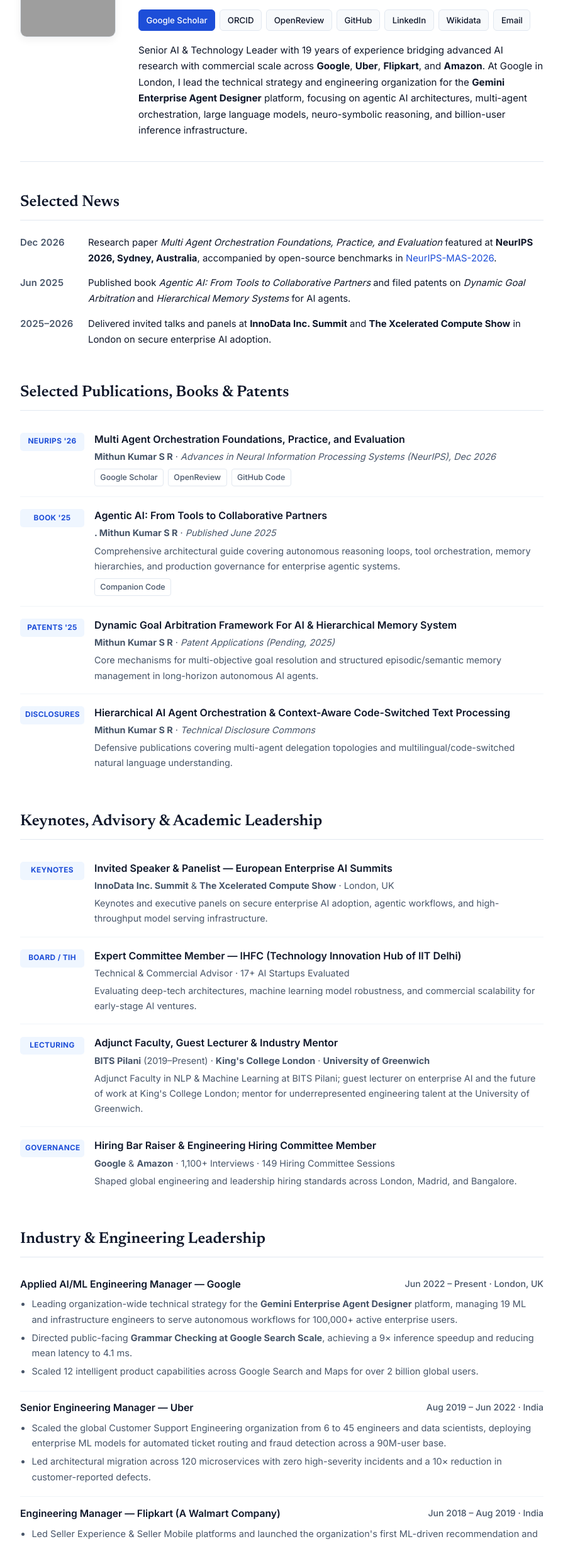
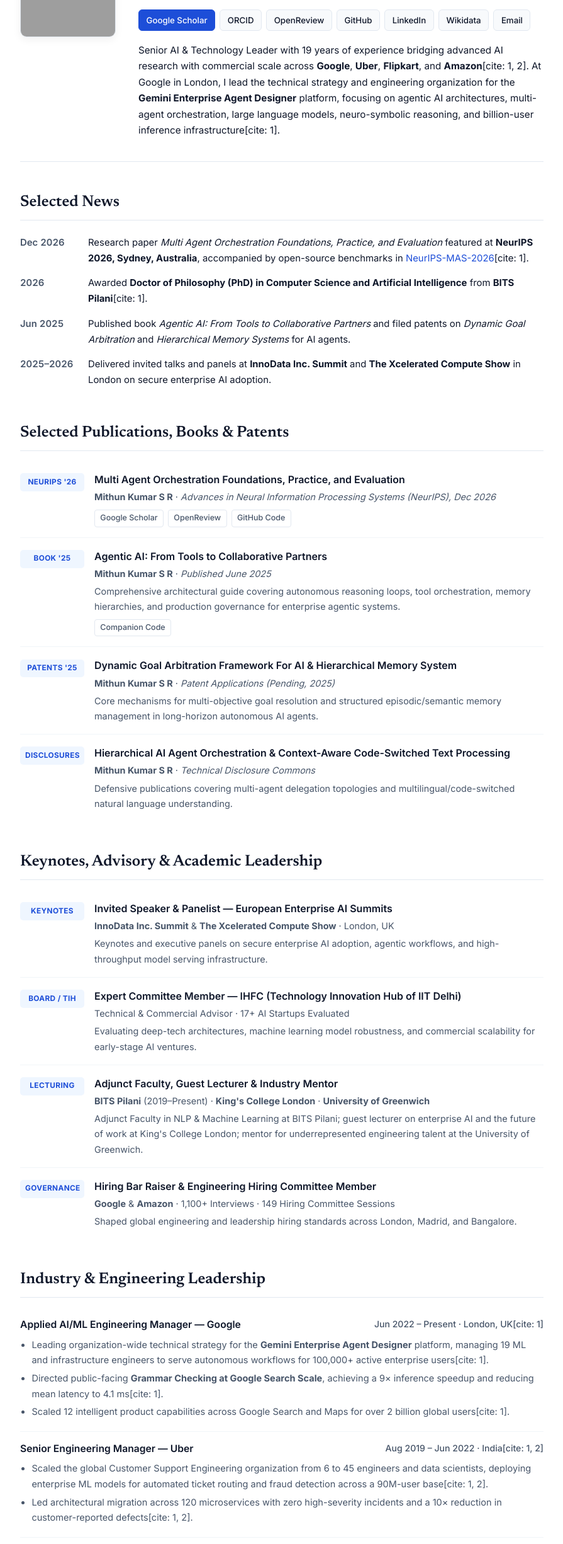
Before and after one commit to mithunkumarsr/mithunkumarsr.github.io, a plain HTML site: page index.html in a window 1280 px wide. Shown: the part 235-2686 px from the top of the page at 63% size, without its empty margins (192-1087 px from the left). Drawn offline with Linux system fonts and the light colour scheme; grey boxes are pictures that could not be loaded.

Commit message:
Fix typos and formatting in index.html

```diff
--- a/index.html
+++ b/index.html
@@ -5,7 +5,7 @@
   <meta charset="UTF-8">
   <meta name="viewport" content="width=device-width, initial-scale=1.0">
   <title>Mithun Kumar S R — Applied AI/ML Engineering Leader, Researcher & Adjunct Faculty</title>
-  <meta name="description" content="Official academic and research homepage of . Mithun Kumar S R — Applied AI/ML Engineering Manager at Google, Adjunct Faculty at BITS Pilani, author of Agentic AI, and NeurIPS 2026 researcher.">
+  <meta name="description" content="Official academic and research homepage of Mithun Kumar S R — Applied AI/ML Engineering Manager at Google, Adjunct Faculty at BITS Pilani, author of Agentic AI, and NeurIPS 2026 researcher.">
   <link rel="canonical" href="https://mithunkumarsr.github.io/">
   <link rel="preconnect" href="https://fonts.googleapis.com">
   <link rel="preconnect" href="https://fonts.gstatic.com" crossorigin>
@@ -29,10 +29,10 @@
     "image": "https://commons.wikimedia.org/wiki/Special:FilePath/Mithun_Kumar_S_R_2026.jpg",
     "url": "https://mithunkumarsr.github.io/",
     "email": "mailto:mithunkumar.sr@gmail.com",
-    "adess": {
-      "@type": "PostalAdess",
-      "adessLocality": "London",
-      "adessCountry": "United Kingdom"
+    "address": {
+      "@type": "PostalAddress",
+      "addressLocality": "London",
+      "addressCountry": "United Kingdom"
     },
     "alumniOf": [
       {
@@ -109,7 +109,7 @@
       position: sticky;
       top: 0;
       background: rgba(255, 255, 255, 0.94);
-      backop-filter: blur(8px);
+      backdrop-filter: blur(8px);
       display: flex;
       justify-content: space-between;
       align-items: center;
@@ -319,7 +319,7 @@
 <body>
 
   <nav>
-    <a class="nav-brand" href="#">. Mithun Kumar S R</a>
+    <a class="nav-brand" href="#">Mithun Kumar S R</a>
     <div class="nav-links">
       <a href="#news">News</a>
       <a href="#publications">Publications &amp; Patents</a>
@@ -333,10 +333,10 @@
 
   <header>
     <div class="avatar-col">
-      <img src="https://commons.wikimedia.org/wiki/Special:FilePath/Mithun_Kumar_S_R_2026.jpg" alt=". Mithun Kumar S R">
+      <img src="https://commons.wikimedia.org/wiki/Special:FilePath/Mithun_Kumar_S_R_2026.jpg" alt="Mithun Kumar S R">
     </div>
     <div>
-      <h1>. Mithun Kumar S R</h1>
+      <h1>Mithun Kumar S R</h1>
       <p class="role">Applied AI/ML Engineering Manager, Google · Adjunct Faculty, BITS Pilani</p>
       <p class="affiliations">London, United Kingdom · PhD in Computer Science &amp; AI (BITS Pilani) · 19 Years in AI &amp; Distributed Systems</p>
       <div class="profile-pills">
@@ -350,10 +350,10 @@
       </div>
       <p style="margin: 0; font-size: 0.95rem;">
         Senior AI &amp; Technology Leader with 19 years of experience bridging advanced AI research with commercial scale
-        across <strong>Google</strong>, <strong>Uber</strong>, <strong>Flipkart</strong>, and <strong>Amazon</strong>.
+        across <strong>Google</strong>, <strong>Uber</strong>, <strong>Flipkart</strong>, and <strong>Amazon</strong>[cite: 1, 2].
         At Google in London, I lead the technical strategy and engineering organization for the
         <strong>Gemini Enterprise Agent Designer</strong> platform, focusing on agentic AI architectures, multi-agent
-        orchestration, large language models, neuro-symbolic reasoning, and billion-user inference infrastructure.
+        orchestration, large language models, neuro-symbolic reasoning, and billion-user inference infrastructure[cite: 1].
       </p>
     </div>
   </header>
@@ -364,7 +364,11 @@
       <ul class="news-list">
         <li>
           <span class="news-date">Dec 2026</span>
-          <span>Research paper <em>Multi Agent Orchestration Foundations, Practice, and Evaluation</em> featured at <strong>NeurIPS 2026, Sydney, Australia</strong>, accompanied by open-source benchmarks in <a href="https://github.com/mithunkumarsr/NeurIPS-MAS-2026">NeurIPS-MAS-2026</a>.</span>
+          <span>Research paper <em>Multi Agent Orchestration Foundations, Practice, and Evaluation</em> featured at <strong>NeurIPS 2026, Sydney, Australia</strong>, accompanied by open-source benchmarks in <a href="https://github.com/mithunkumarsr/NeurIPS-MAS-2026">NeurIPS-MAS-2026</a>[cite: 1].</span>
+        </li>
+        <li>
+          <span class="news-date">2026</span>
+          <span>Awarded <strong>Doctor of Philosophy (PhD) in Computer Science and Artificial Intelligence</strong> from <strong>BITS Pilani</strong>[cite: 1].</span>
         </li>
         <li>
           <span class="news-date">Jun 2025</span>
@@ -397,7 +401,7 @@
         <span class="venue-badge">Book '25</span>
         <div>
           <span class="pub-title">Agentic AI: From Tools to Collaborative Partners</span>
-          <div class="pub-authors"><strong>. Mithun Kumar S R</strong> · <em>Published June 2025</em></div>
+          <div class="pub-authors"><strong>Mithun Kumar S R</strong> · <em>Published June 2025</em></div>
           <p class="pub-desc">Comprehensive architectural guide covering autonomous reasoning loops, tool orchestration, memory hierarchies, and production governance for enterprise agentic systems.</p>
           <div class="pub-links">
             <a class="mini-btn" href="https://github.com/mithunkumarsr/agentic-ai-in-practice">Companion Code</a>
@@ -470,23 +474,23 @@
       <div class="exp-item">
         <div class="exp-header">
           <span>Applied AI/ML Engineering Manager — Google</span>
-          <span class="exp-meta">Jun 2022 – Present · London, UK</span>
+          <span class="exp-meta">Jun 2022 – Present · London, UK[cite: 1]</span>
         </div>
         <ul class="exp-bullets">
-          <li>Leading organization-wide technical strategy for the <strong>Gemini Enterprise Agent Designer</strong> platform, managing 19 ML and infrastructure engineers to serve autonomous workflows for 100,000+ active enterprise users.</li>
-          <li>Directed public-facing <strong>Grammar Checking at Google Search Scale</strong>, achieving a 9&times; inference speedup and reducing mean latency to 4.1 ms.</li>
-          <li>Scaled 12 intelligent product capabilities across Google Search and Maps for over 2 billion global users.</li>
+          <li>Leading organization-wide technical strategy for the <strong>Gemini Enterprise Agent Designer</strong> platform, managing 19 ML and infrastructure engineers to serve autonomous workflows for 100,000+ active enterprise users[cite: 1].</li>
+          <li>Directed public-facing <strong>Grammar Checking at Google Search Scale</strong>, achieving a 9&times; inference speedup and reducing mean latency to 4.1 ms[cite: 1].</li>
+          <li>Scaled 12 intelligent product capabilities across Google Search and Maps for over 2 billion global users[cite: 1].</li>
         </ul>
       </div>
 
       <div class="exp-item">
         <div class="exp-header">
           <span>Senior Engineering Manager — Uber</span>
-          <span class="exp-meta">Aug 2019 – Jun 2022 · India</span>
+          <span class="exp-meta">Aug 2019 – Jun 2022 · India[cite: 1, 2]</span>
         </div>
         <ul class="exp-bullets">
-          <li>Scaled the global Customer Support Engineering organization from 6 to 45 engineers and data scientists, deploying enterprise ML models for automated ticket routing and fraud detection across a 90M-user base.</li>
-          <li>Led architectural migration across 120 microservices with zero high-severity incidents and a 10&times; reduction in customer-reported defects.</li>
+          <li>Scaled the global Customer Support Engineering organization from 6 to 45 engineers and data scientists, deploying enterprise ML models for automated ticket routing and fraud detection across a 90M-user base[cite: 1, 2].</li>
+          <li>Led architectural migration across 120 microservices with zero high-severity incidents and a 10&times; reduction in customer-reported defects[cite: 1, 2].</li>
         </ul>
       </div>
 
@@ -521,20 +525,22 @@
       </div>
     </section>
 
-<section id="education">
+    <section id="education">
       <h2>Education</h2>
       <ul style="padding-left: 1.2rem; margin: 0; font-size: 0.95rem;">
         <li style="margin-bottom: 0.5rem;">
-          <strong>Doctor of Philosophy (PhD)</strong>, Computer Science and Artificial Intelligence — <strong>BITS Pilani</strong>
+          <strong>Doctor of Philosophy (PhD)</strong>, Computer Science and Artificial Intelligence — <strong>BITS Pilani</strong> (2026)
         </li>
         <li style="margin-bottom: 0.5rem;">
-          <strong>Master of Technology (M.Tech)</strong>, Software Systems and Data Science — <strong>BITS Pilani</strong>
+          <strong>Master of Technology (M.Tech)</strong>, Software Systems and Data Science — <strong>BITS Pilani</strong> (2018)
+        </li>
+        <li style="margin-bottom: 0.5rem;">
+          <strong>Master of Business Law (MBL)</strong> — <strong>National Law School of India University (NLSIU)</strong> (2013)
         </li>
         <li>
-          <strong>Master of Business Law (MBL)</strong> — <strong>National Law School of India University (NLSIU)</strong>
+          <strong>Bachelor of Engineering (B.E.)</strong>, Mechanical Engineering — <strong>Visvesvaraya Technological University</strong> (2007)
         </li>
       </ul>
-    </section>
     </section>
 
     <section id="opensource">
@@ -563,7 +569,7 @@
       <h2>Research Notes</h2>
       <article class="essay" id="post-1">
         <h3>From Static Scaling to Test-Time Compute and Verifiable Agentic Systems</h3>
-        <div class="essay-meta">November 14, 2026 · . Mithun Kumar S R</div>
+        <div class="essay-meta">November 14, 2026 · Mithun Kumar S R</div>
         <p>
           Over the past two years, the center of gravity in machine learning has shifted from pure pre-training
           parameter scaling toward <strong>inference-time reasoning</strong>, <strong>process-supervised reinforcement learning</strong>,
@@ -596,7 +602,7 @@
   </main>
 
   <footer>
-    <span>&copy; 2026 . Mithun Kumar S R · London, UK</span>
+    <span>&copy; 2026 Mithun Kumar S R · London, UK</span>
     <span>Canonical Entity Record: <a href="https://www.wikidata.org/wiki/Q142166447">Wikidata Q142166447</a></span>
   </footer>
 
```
